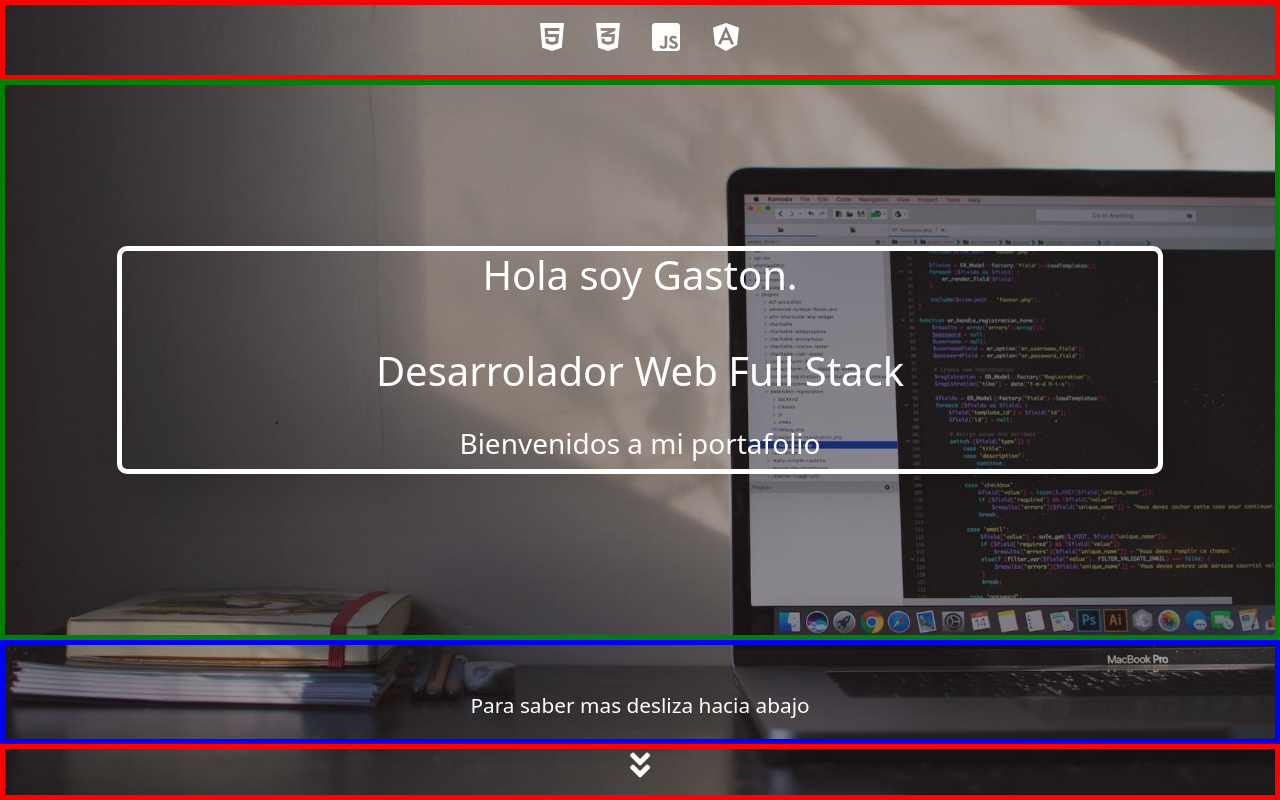
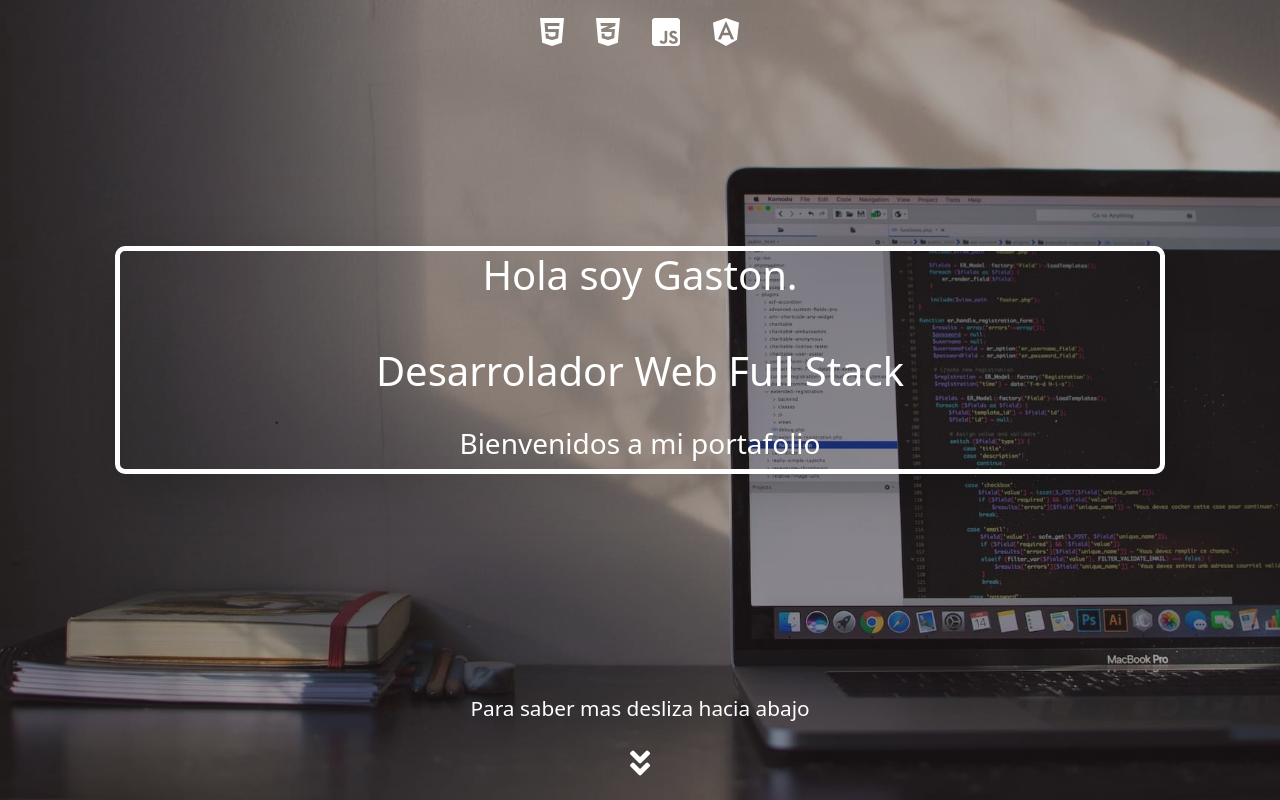
Before and after one commit to gastonm1998/portafolio-web-angular, an Angular app: page / in a window 1280 px wide. Built offline with nearby package versions, Linux system fonts and the light colour scheme.

Commit message:
header final v1.0

```diff
--- a/src/app/componentes header/cartel-portafolio/cartel-portafolio.component.css
+++ b/src/app/componentes header/cartel-portafolio/cartel-portafolio.component.css
@@ -1,7 +1,7 @@
 .container{
     margin: 0;
     padding: 0;
-    border:  5px solid green;
+
     max-width: 100%;
     max-height: 70%;
     height: 70%;
--- a/src/app/componentes header/flecha-continuar/flecha-continuar.component.css
+++ b/src/app/componentes header/flecha-continuar/flecha-continuar.component.css
@@ -4,14 +4,14 @@
     padding: 0;
     max-width: 100%;
     max-height: 10%;
-    height: 7%;
+
     text-align: center;
-    border: 5px solid red;
+
 }
 
 .fas{
 
-    color: none;
+    margin-top: 0.7rem;
     color: white;
 
 }
--- a/src/app/componentes header/flecha-continuar/flecha-continuar.component.html
+++ b/src/app/componentes header/flecha-continuar/flecha-continuar.component.html
@@ -1,4 +1,4 @@
-<div class="container ">
-    <i class="fas fa-angle-double-down fa-2x"></i>
+<div class="container  ">
+    <i class="fas fa-angle-double-down fa-2x "></i>
 
 </div>
--- a/src/app/componentes header/iconos-superior/iconos-superior.component.css
+++ b/src/app/componentes header/iconos-superior/iconos-superior.component.css
@@ -6,7 +6,7 @@
     max-height: 10%;
     height: 10%;
 
-    border: 5px solid red;
+
 }
 
 .fab{
--- a/src/app/componentes header/iconos-superior/iconos-superior.component.html
+++ b/src/app/componentes header/iconos-superior/iconos-superior.component.html
@@ -1,5 +1,5 @@
-<div class="container text-center ">
-    <i class="fab fa-html5 fa-2x"></i>
+<div class="container text-center  ">
+    <i class="fab fa-html5 fa-2x "></i>
     <i class="fab fa-css3-alt fa-2x"></i>
     <i class="fab fa-js-square fa-2x"></i>
     <i class="fab fa-angular fa-2x"></i>
--- a/src/app/componentes header/saber-mas/saber-mas.component.css
+++ b/src/app/componentes header/saber-mas/saber-mas.component.css
@@ -2,14 +2,16 @@
     margin: 0;
     padding: 0;
     max-width: 100%;
-    max-height: 15%;
+    max-height: 20%;
 
-    height: 13%;
-    border: 5px solid blue;
+    height: 12%;
+
 }
 .texto{
+    margin: 0;
     color: white;
-    text-align: center;
-    margin-top: 2.8rem;
+    padding-top: 3.3rem;
+    text-align: center ;
+
     font-size: 1.3rem;
 }
--- a/src/app/componentes header/saber-mas/saber-mas.component.html
+++ b/src/app/componentes header/saber-mas/saber-mas.component.html
@@ -1,4 +1,4 @@
-<div class="container">
+<div class="container ">
 
     <p class="texto">Para saber mas desliza hacia abajo</p>
 
```
